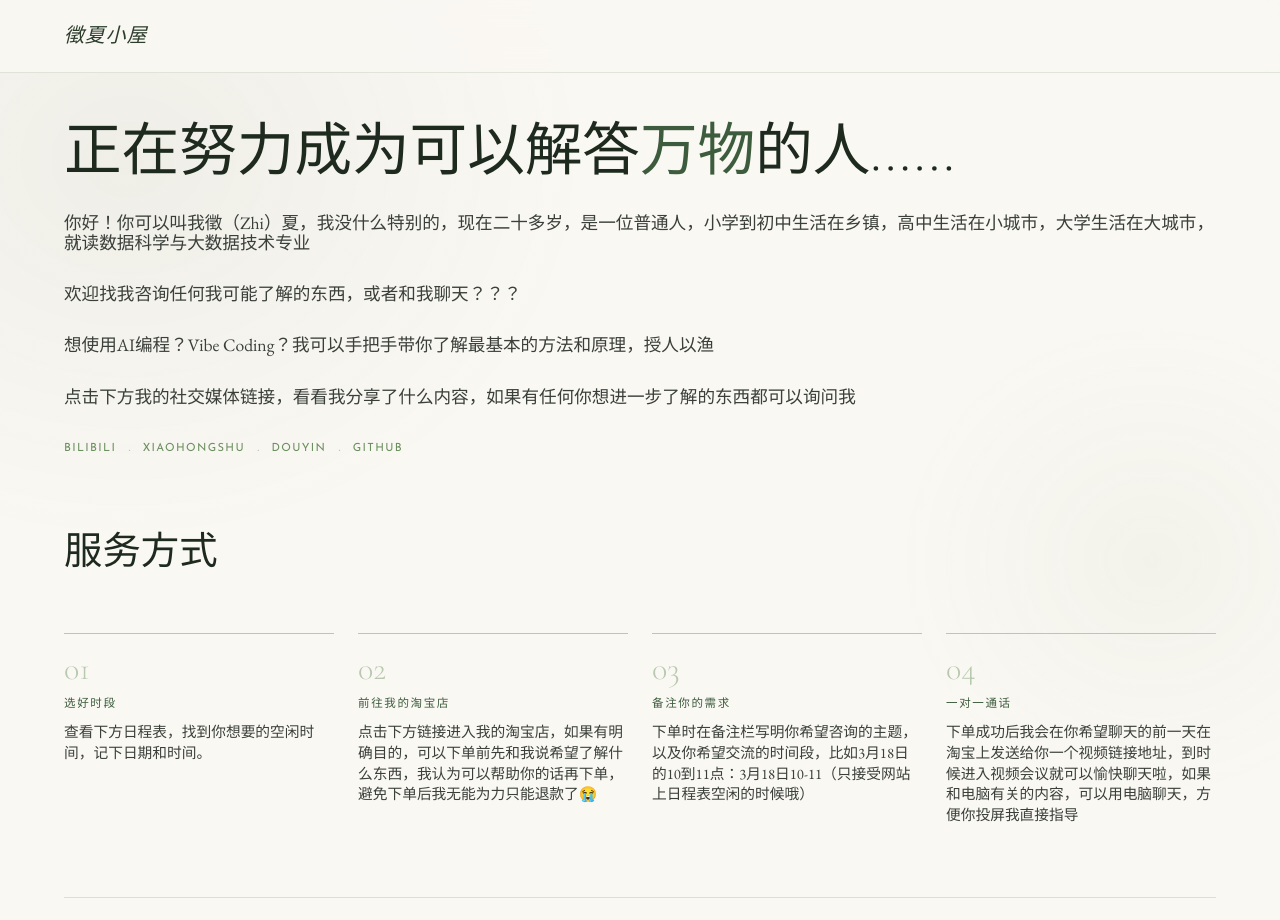
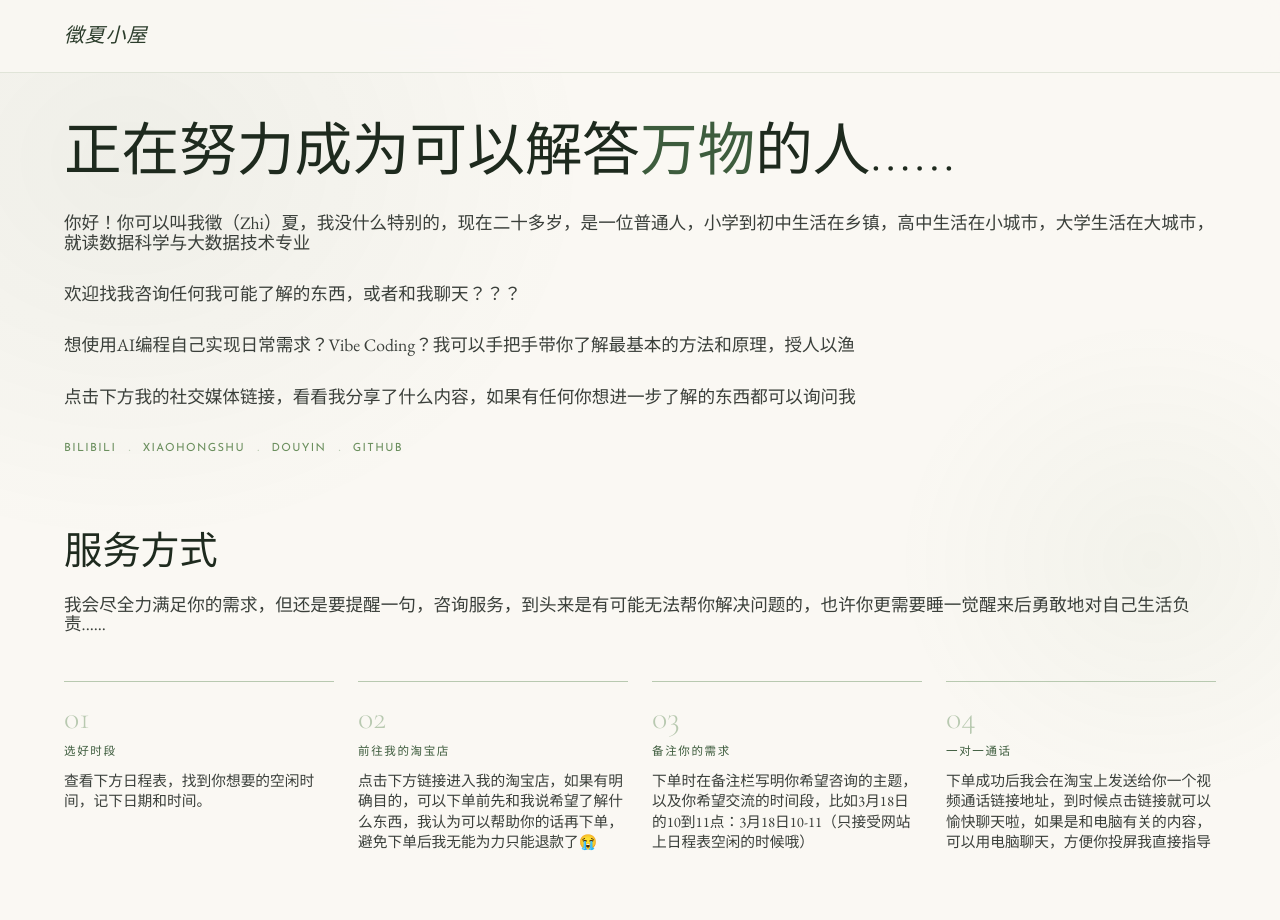
Before and after one commit to anaouse/zhixia_cabin_frontend, a React app: page / in a window 1280 px wide. Shown: the top 920 px of the page. Built offline with nearby package versions, Linux system fonts and the light colour scheme; the HTML template or start-up script is replaced by a standard one.

Commit message:
修改了其中的文字

```diff
--- a/src/pages/HomePage.jsx
+++ b/src/pages/HomePage.jsx
@@ -21,11 +21,9 @@ const SERVICE_STEPS = [
   {
     num: '04',
     title: '一对一通话',
-    desc: '下单成功后我会在你希望聊天的前一天在淘宝上发送给你一个视频链接地址，到时候进入视频会议就可以愉快聊天啦，如果和电脑有关的内容，可以用电脑聊天，方便你投屏我直接指导',
+    desc: '下单成功后我会在淘宝上发送给你一个视频通话链接地址，到时候点击链接就可以愉快聊天啦，如果是和电脑有关的内容，可以用电脑聊天，方便你投屏我直接指导',
   },
 ]
-
-// --- Helpers (修复了 UTC 日期判断的 Bug) ---
 
 // 统一获取 UTC+8 的当前日期字符串 (格式: YYYY-MM-DD)
 function getUTC8DateStr() {
@@ -46,14 +44,13 @@ function isPastDay(dateStr) {
   return dateStr < getUTC8DateStr()
 }
 
-// 你的 isTooSoon 逻辑是完全正确的
 function isTooSoon(dateStr, intervalHour) {
   const nowUTC8 = new Date(Date.now() + 8 * 60 * 60 * 1000)
   const todayUTC8 = nowUTC8.toISOString().slice(0, 10)
   if (dateStr !== todayUTC8) return false
   const currentHourUTC8 = nowUTC8.getUTCHours()
   const startHour = parseInt(String(intervalHour).split('-')[0], 10)
-  return startHour - currentHourUTC8 < 2  // 距现在不足2小时（包含负数即已过去）则划掉
+  return startHour - currentHourUTC8 < 2  // 距现在不足2小时则划掉
 }
 
 // --- Sub-components ---
@@ -137,11 +134,12 @@ export default function HomePage() {
           欢迎找我咨询任何我可能了解的东西，或者和我聊天？？？
         </p>
         <p className="intro-body">
-          想使用AI编程？Vibe Coding？我可以手把手带你了解最基本的方法和原理，授人以渔
+          想使用AI编程自己实现日常需求？Vibe Coding？我可以手把手带你了解最基本的方法和原理，授人以渔
         </p>
         <p className="intro-body">
           点击下方我的社交媒体链接，看看我分享了什么内容，如果有任何你想进一步了解的东西都可以询问我
         </p>
+
         <div className="social-links">
           <a href="https://space.bilibili.com/1640255193" className="social-link" target="_blank" rel="noopener noreferrer">Bilibili</a>
           <span className="social-sep">·</span>
@@ -154,11 +152,14 @@ export default function HomePage() {
       </section>
 
       {/* ── Service Section ── */}
-      <section className="section schedule-section hero-right">
+      <section className="section schedule-section">
         <div className="schedule-header">
           <h2 className="schedule-title">
             服务方式
           </h2>
+          <p className="intro-body">
+            我会尽全力满足你的需求，但还是要提醒一句，咨询服务，到头来是有可能无法帮你解决问题的，也许你更需要睡一觉醒来后勇敢地对自己生活负责......
+          </p>
         </div>
 
         <div style={{ display: 'grid', gridTemplateColumns: 'repeat(auto-fit, minmax(200px, 1fr))', gap: '1.5rem', marginBottom: '2.5rem' }}>
```
